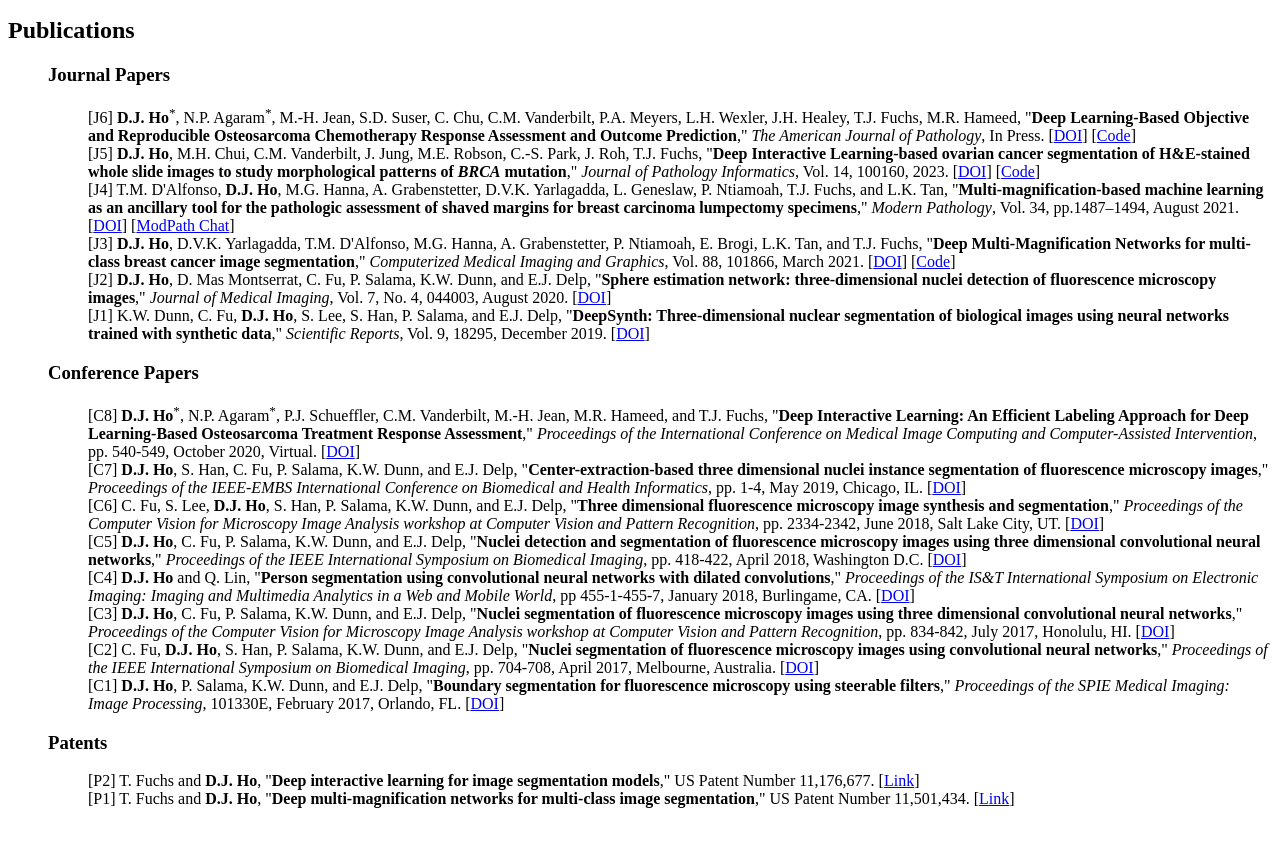
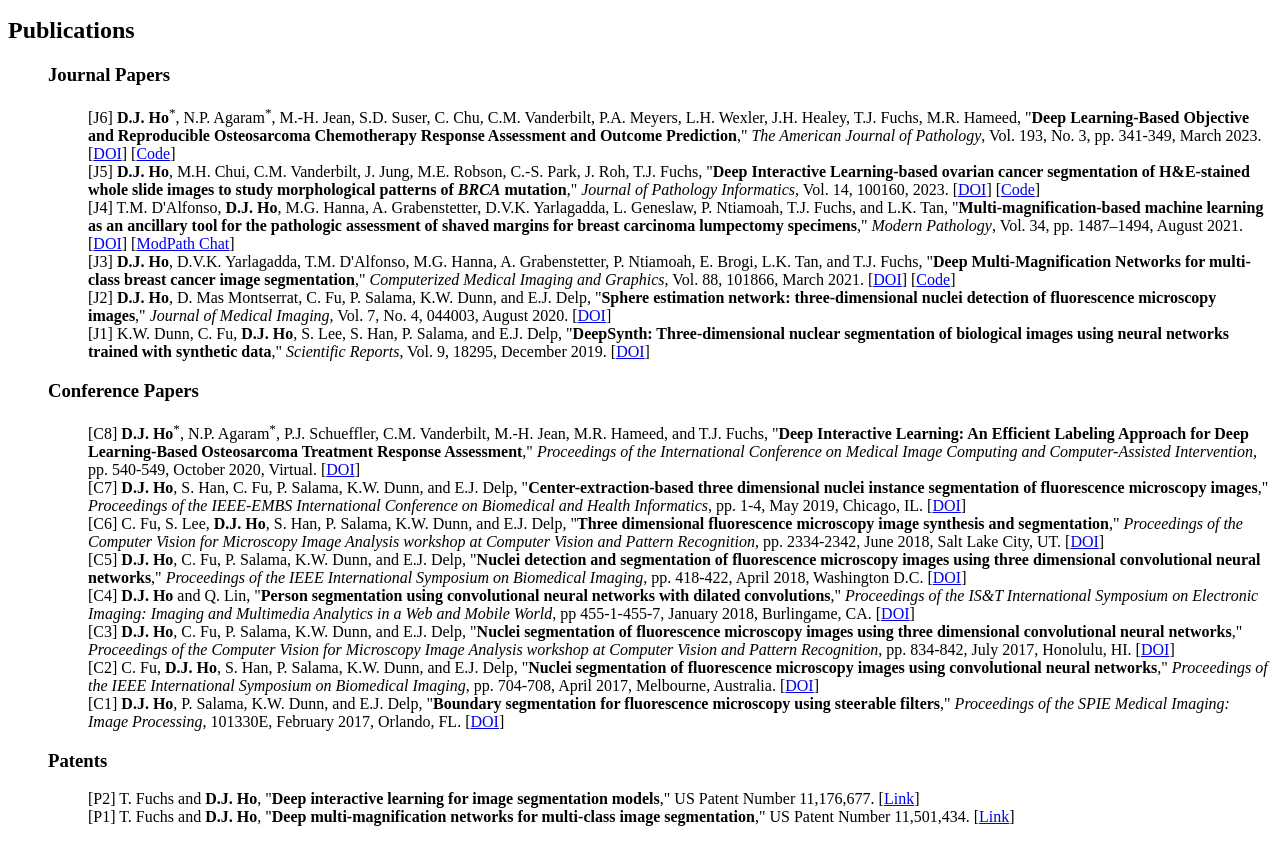
Before and after one commit to davidjoon-ho/davidjoon-ho.github.io, a plain HTML site: page index.html in a window 1280 px wide. Shown: the part 947-1811 px from the top of the page. Drawn offline with Linux system fonts and the light colour scheme.

Commit message:
Update index.html

```diff
--- a/index.html
+++ b/index.html
@@ -69,9 +69,9 @@
 		<ul>
 			<h3>Journal Papers</h3>
 			<ul>
-				[J6] <b>D.J. Ho</b><sup>*</sup>, N.P. Agaram<sup>*</sup>, M.-H. Jean, S.D. Suser, C. Chu, C.M. Vanderbilt, P.A. Meyers, L.H. Wexler, J.H. Healey, T.J. Fuchs, M.R. Hameed, "<b>Deep Learning-Based Objective and Reproducible Osteosarcoma Chemotherapy Response Assessment and Outcome Prediction</b>," <i>The American Journal of Pathology</i>, In Press. [<a href="https://doi.org/10.1016/j.ajpath.2022.12.004" target="_blank" rel="noopener noreferrer">DOI</a>] [<a href="https://github.com/MSKCC-Computational-Pathology/DMMN-osteosarcoma" target="_blank" rel="noopener noreferrer">Code</a>]<br>
+				[J6] <b>D.J. Ho</b><sup>*</sup>, N.P. Agaram<sup>*</sup>, M.-H. Jean, S.D. Suser, C. Chu, C.M. Vanderbilt, P.A. Meyers, L.H. Wexler, J.H. Healey, T.J. Fuchs, M.R. Hameed, "<b>Deep Learning-Based Objective and Reproducible Osteosarcoma Chemotherapy Response Assessment and Outcome Prediction</b>," <i>The American Journal of Pathology</i>, Vol. 193, No. 3, pp. 341-349, March 2023. [<a href="https://doi.org/10.1016/j.ajpath.2022.12.004" target="_blank" rel="noopener noreferrer">DOI</a>] [<a href="https://github.com/MSKCC-Computational-Pathology/DMMN-osteosarcoma" target="_blank" rel="noopener noreferrer">Code</a>]<br>
 				[J5] <b>D.J. Ho</b>, M.H. Chui, C.M. Vanderbilt, J. Jung, M.E. Robson, C.-S. Park, J. Roh, T.J. Fuchs, "<b>Deep Interactive Learning-based ovarian cancer segmentation of H&E-stained whole slide images to study morphological patterns of <i>BRCA</i> mutation</b>," <i>Journal of Pathology Informatics</i>, Vol. 14, 100160, 2023. [<a href="https://doi.org/10.1016/j.jpi.2022.100160" target="_blank" rel="noopener noreferrer">DOI</a>] [<a href="https://github.com/MSKCC-Computational-Pathology/DMMN-ovary" target="_blank" rel="noopener noreferrer">Code</a>]<br>
-				[J4] T.M. D'Alfonso, <b>D.J. Ho</b>, M.G. Hanna, A. Grabenstetter, D.V.K. Yarlagadda, L. Geneslaw, P. Ntiamoah, T.J. Fuchs, and L.K. Tan, "<b>Multi-magnification-based machine learning as an ancillary tool for the pathologic assessment of shaved margins for breast carcinoma lumpectomy specimens</b>," <i>Modern Pathology</i>, Vol. 34, pp.1487–1494, August 2021. [<a href="https://doi.org/10.1038/s41379-021-00807-9" target="_blank" rel="noopener noreferrer">DOI</a>] [<a href="https://shows.acast.com/modpath-chat/episodes/machine-learning-facilitates-assessment-of-shaved-lumpectomy" target="_blank" rel="noopener noreferrer">ModPath Chat</a>]<br>
+				[J4] T.M. D'Alfonso, <b>D.J. Ho</b>, M.G. Hanna, A. Grabenstetter, D.V.K. Yarlagadda, L. Geneslaw, P. Ntiamoah, T.J. Fuchs, and L.K. Tan, "<b>Multi-magnification-based machine learning as an ancillary tool for the pathologic assessment of shaved margins for breast carcinoma lumpectomy specimens</b>," <i>Modern Pathology</i>, Vol. 34, pp. 1487–1494, August 2021. [<a href="https://doi.org/10.1038/s41379-021-00807-9" target="_blank" rel="noopener noreferrer">DOI</a>] [<a href="https://shows.acast.com/modpath-chat/episodes/machine-learning-facilitates-assessment-of-shaved-lumpectomy" target="_blank" rel="noopener noreferrer">ModPath Chat</a>]<br>
 				[J3] <b>D.J. Ho</b>, D.V.K. Yarlagadda, T.M. D'Alfonso, M.G. Hanna, A. Grabenstetter, P. Ntiamoah, E. Brogi, L.K. Tan, and T.J. Fuchs, "<b>Deep Multi-Magnification Networks for multi-class breast cancer image segmentation</b>," <i>Computerized Medical Imaging and Graphics</i>, Vol. 88, 101866, March 2021. [<a href="https://doi.org/10.1016/j.compmedimag.2021.101866" target="_blank" rel="noopener noreferrer">DOI</a>] [<a href="https://github.com/MSKCC-Computational-Pathology/DMMN" target="_blank" rel="noopener noreferrer">Code</a>]<br>
 				[J2] <b>D.J. Ho</b>, D. Mas Montserrat, C. Fu, P. Salama, K.W. Dunn, and E.J. Delp, "<b>Sphere estimation network: three-dimensional nuclei detection of fluorescence microscopy images</b>," <i>Journal of Medical Imaging</i>, Vol. 7, No. 4, 044003, August 2020. [<a href="https://doi.org/10.1117/1.JMI.7.4.044003" target="_blank" rel="noopener noreferrer">DOI</a>]<br>
 				[J1] K.W. Dunn, C. Fu, <b>D.J. Ho</b>, S. Lee, S. Han, P. Salama,  and E.J. Delp, "<b>DeepSynth: Three-dimensional nuclear segmentation of biological images using neural networks trained with synthetic data</b>," <i>Scientific Reports</i>, Vol. 9, 18295, December 2019. [<a href="https://doi.org/10.1038/s41598-019-54244-5" target="_blank" rel="noopener noreferrer">DOI</a>]<br>
```
